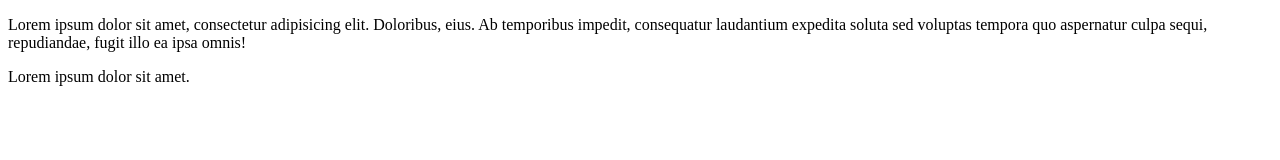
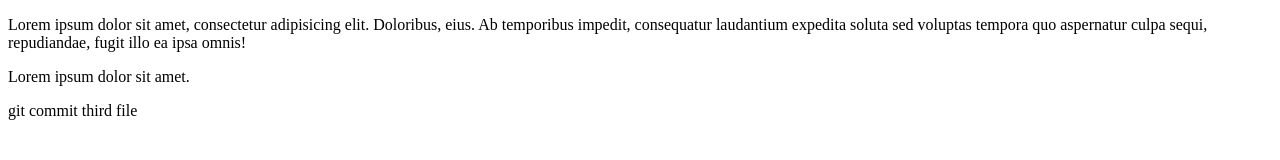
Before and after one commit to adn9baig/learn-git, a plain HTML site: page index.html in a window 1280 px wide. Drawn offline with Linux system fonts and the light colour scheme.

Commit message:
third  one

```diff
--- a/index.html
+++ b/index.html
@@ -8,5 +8,6 @@
 <body>
     <p>Lorem ipsum dolor sit amet, consectetur adipisicing elit. Doloribus, eius. Ab temporibus impedit, consequatur laudantium expedita soluta sed voluptas tempora quo aspernatur culpa sequi, repudiandae, fugit illo ea ipsa omnis!</p>
     <p>Lorem ipsum dolor sit amet.</p>
+    <p>git commit third file</p>
 </body>
 </html>
```
